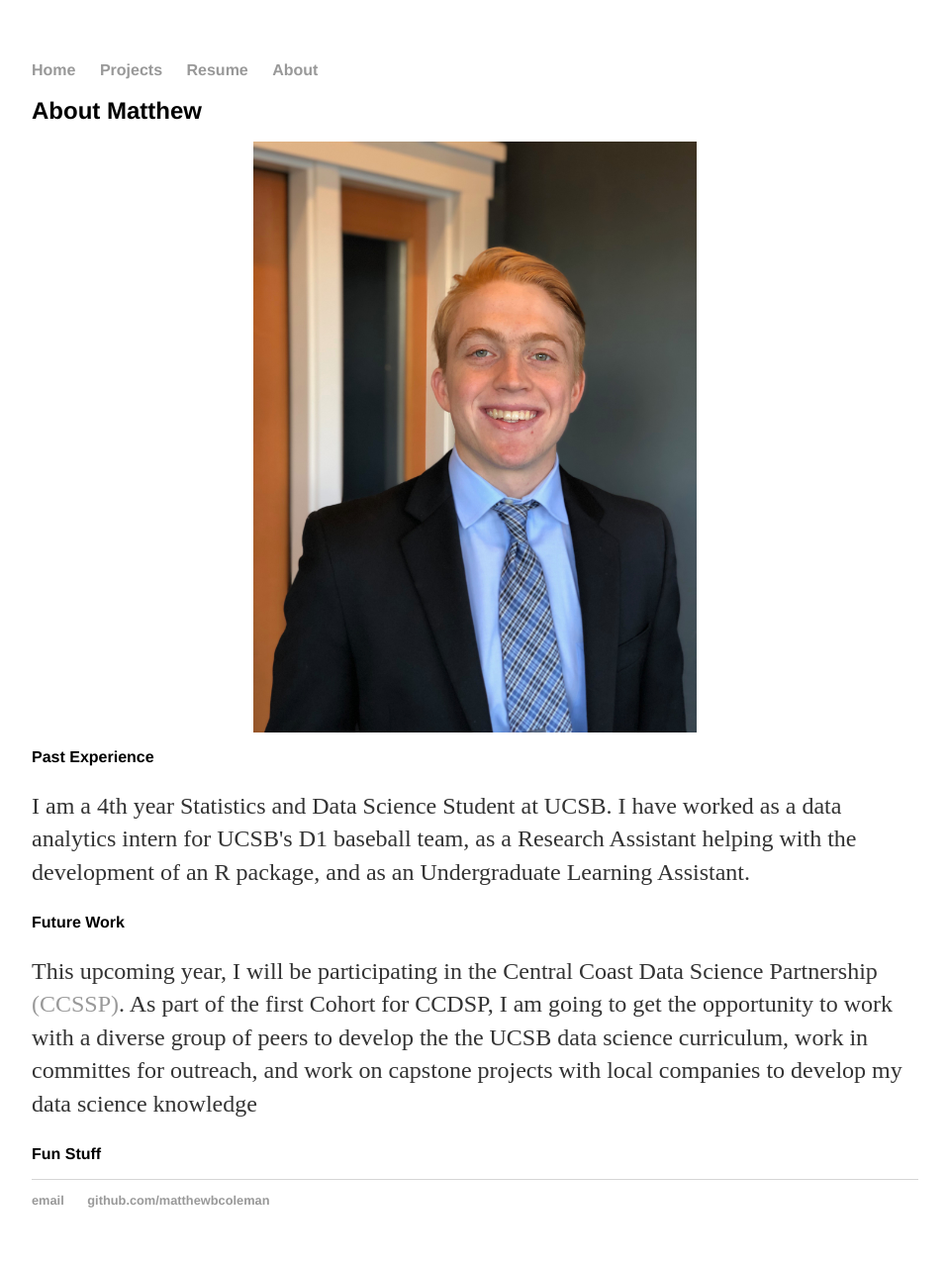
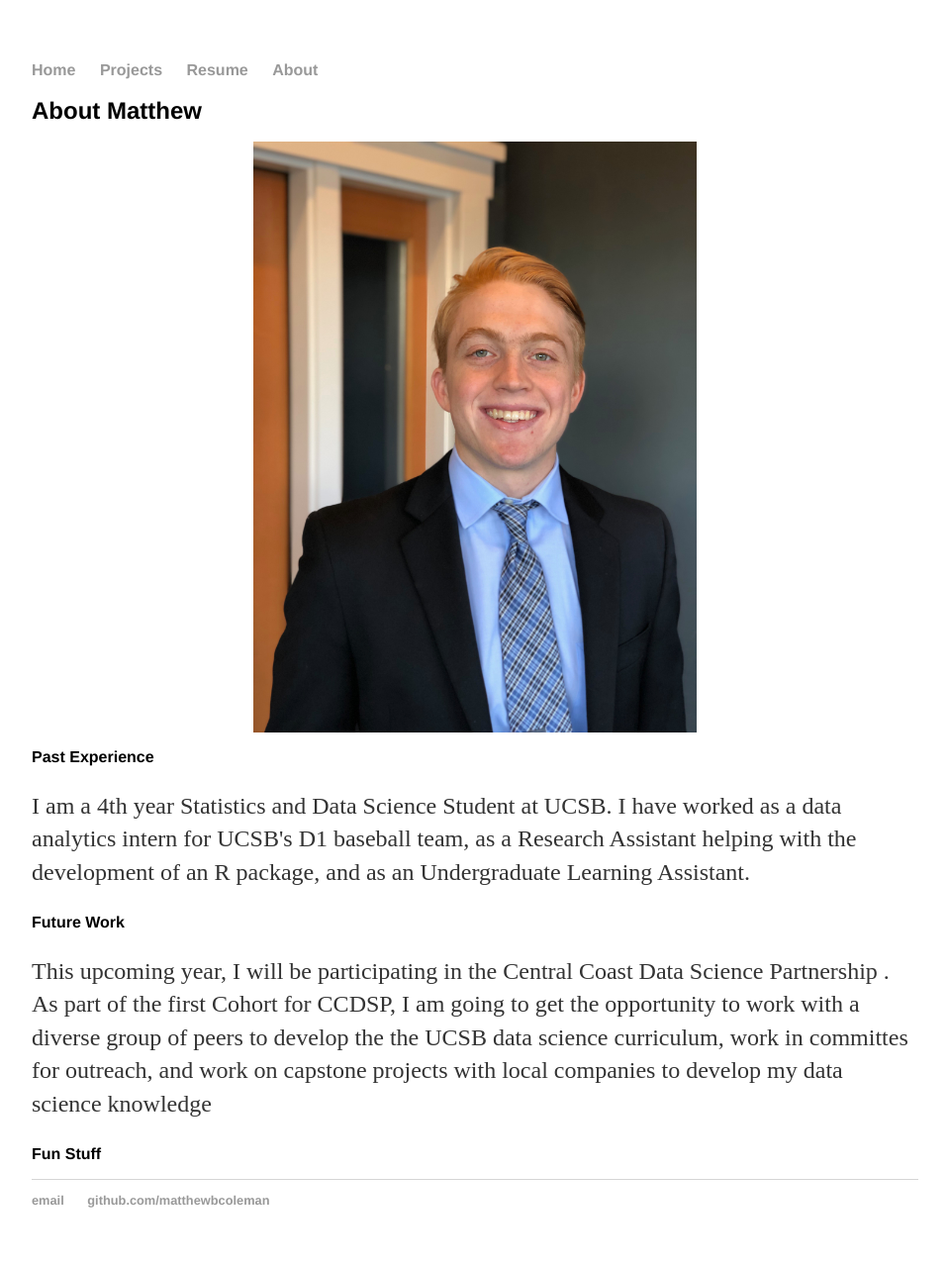
Before and after one commit to matthewbcoleman/matthewbcoleman.github.io, a Jekyll site: the page built from about/index.html, in a window 1280 px wide. Shown: the whole page at 99% size, without its empty margins (160-1119 px from the left). Built offline with Jekyll 4.4.1, drawn with Linux system fonts in a browser that asks for light colours.

Commit message:
Update index.html

```diff
--- a/about/index.html
+++ b/about/index.html
@@ -22,7 +22,7 @@ title: About Me
 
 
 				<h3>Future Work</h3>
-				<p>This upcoming year, I will be participating in the Central Coast Data Science Partnership <a href="https://centralcoastdatascience.org/news/all/2020/ucsb-names-first-cohort-nsf-fellows">(CCSSP)</a>. As part of the first Cohort for CCDSP, I am going to get the opportunity to work with a diverse group of peers to develop the the UCSB data science curriculum, work in committes for outreach, and work on capstone projects with local companies to develop my data science knowledge</p>
+				<p>This upcoming year, I will be participating in the Central Coast Data Science Partnership <!--<a href="https://centralcoastdatascience.org/news/all/2020/ucsb-names-first-cohort-nsf-fellows">(CCSSP)</a>-->. As part of the first Cohort for CCDSP, I am going to get the opportunity to work with a diverse group of peers to develop the the UCSB data science curriculum, work in committes for outreach, and work on capstone projects with local companies to develop my data science knowledge</p>
 
 				<h3>Fun Stuff</h3>
 			<!--
```
